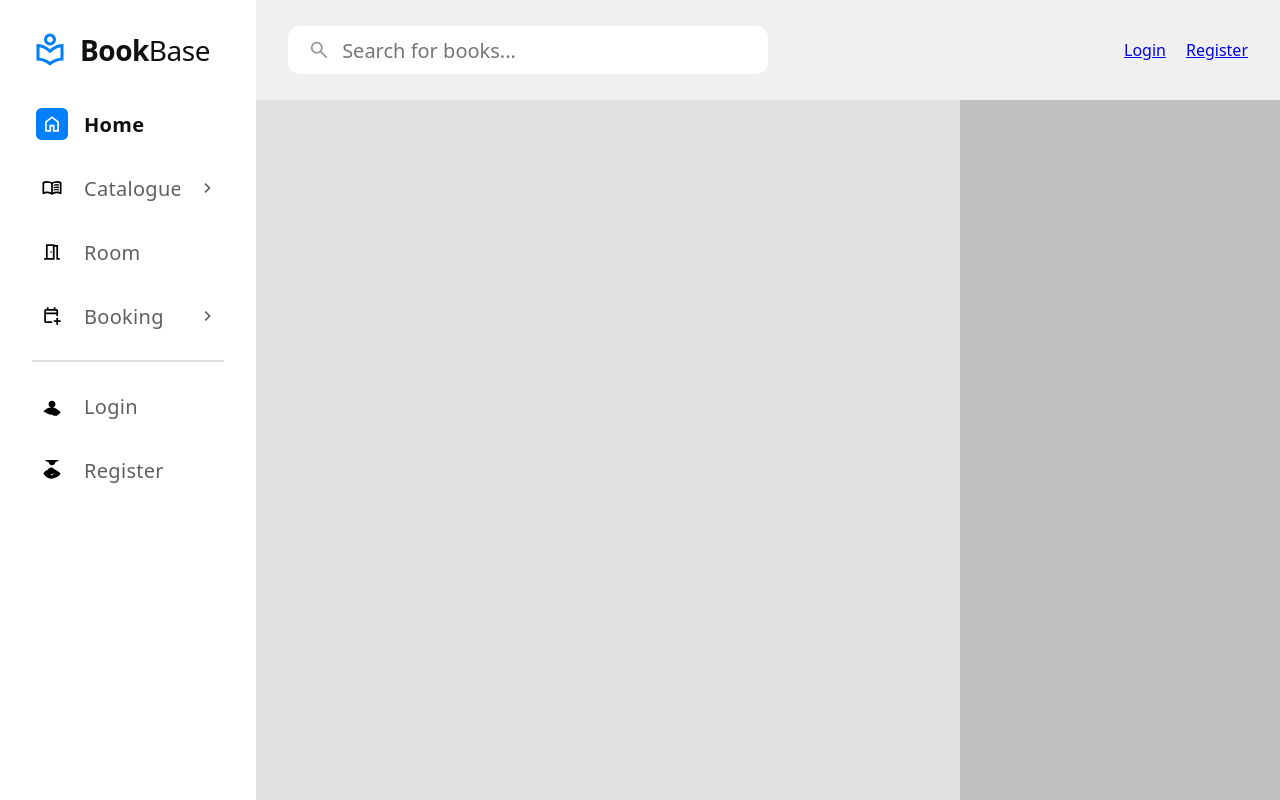
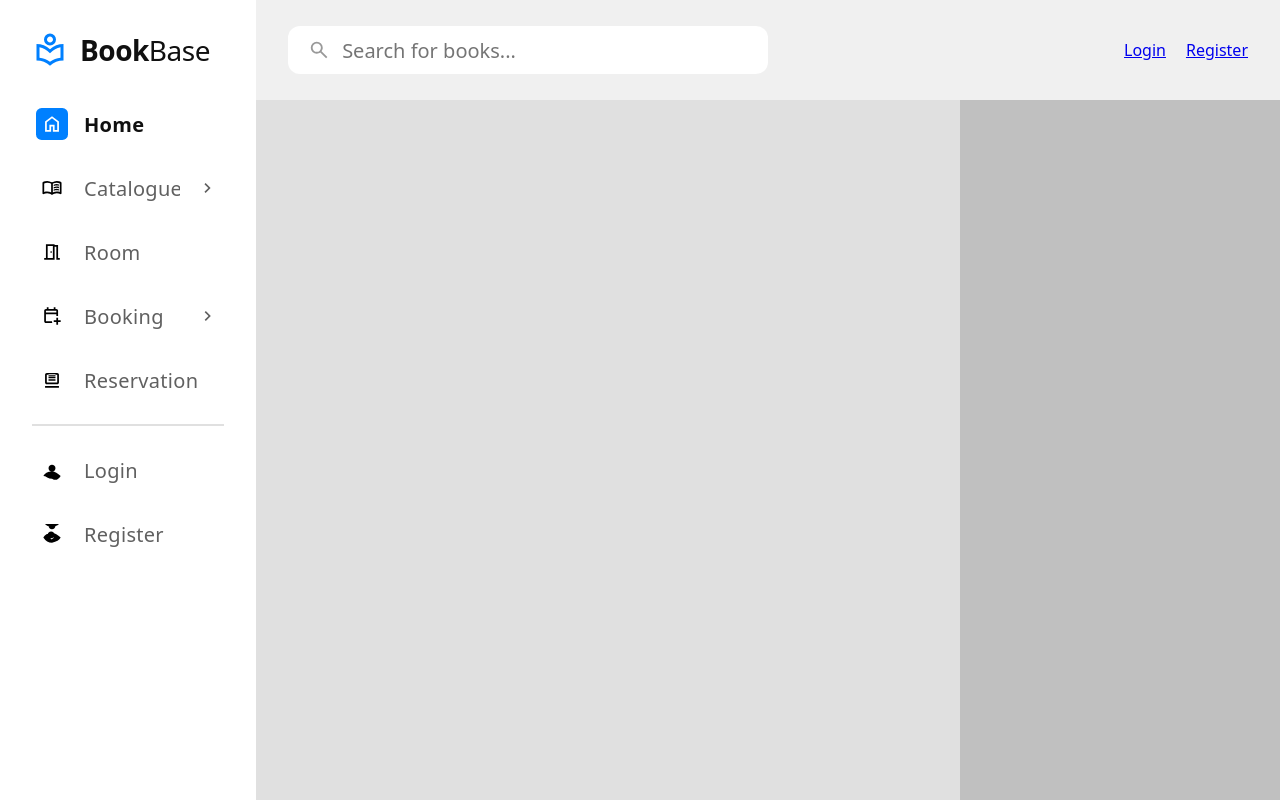
Before and after one commit to kkhhhhh-v61/LibraryManagementSystem, an ASP.NET Core app: page / in a window 1280 px wide. Run offline with ASP.NET Core 8, Linux system fonts and the light colour scheme; some web fonts are replaced.

Commit message:
Update _Layout.cshtml

```diff
--- a/LibraryManagementSystem/Views/Shared/_Layout.cshtml
+++ b/LibraryManagementSystem/Views/Shared/_Layout.cshtml
@@ -79,6 +79,24 @@
 
                         <a asp-controller="Booking" asp-action="StaffDashboard" class="sidebar-subnav__link @Html.IsActive("Booking", "StaffDashboard", "sidebar-subnav__link--active")">Staff Dashboard</a>
                     </div>
+                </div>
+
+                <div class="sidebar-nav__item">
+                    <a asp-controller="Reservation"
+                       asp-action="Index"
+                       class="sidebar-nav__link @Html.IsActive("Reservation", null, "sidebar-nav__link--active")">
+
+                        <svg xmlns="http://www.w3.org/2000/svg"
+                             height="24px"
+                             viewBox="0 -960 960 960"
+                             width="24px"
+                             fill="#000000"
+                             class="sidebar-nav__icon">
+                            <path d="M160-120v-80h640v80H160Zm80-160q-33 0-56.5-23.5T160-360v-360q0-33 23.5-56.5T240-800h480q33 0 56.5 23.5T800-720v360q0 33-23.5 56.5T720-280H240Zm0-80h480v-360H240v360Zm80-80h320v-80H320v80Zm0-120h320v-80H320v80Zm0-120h320v-80H320v80Z" />
+                        </svg>
+
+                        <span class="sidebar-nav__text">Reservation</span>
+                    </a>
                 </div>
 
 
```
